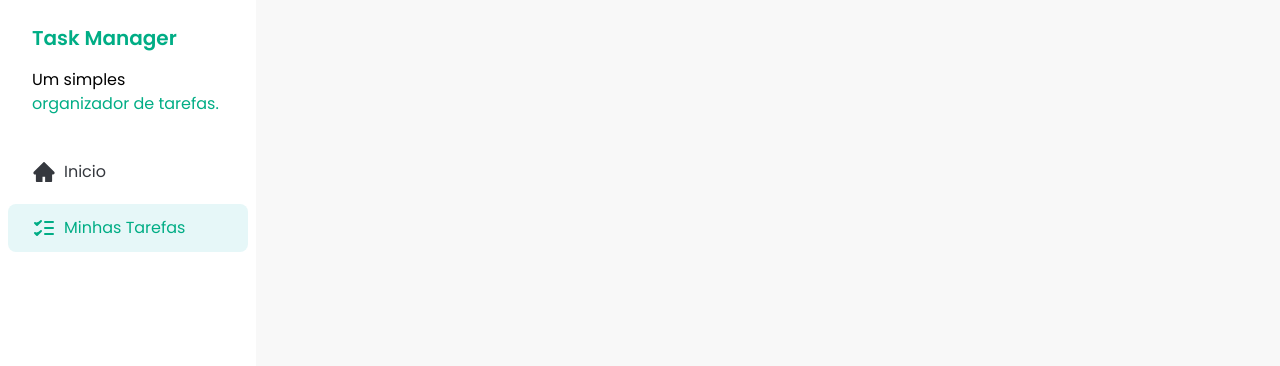
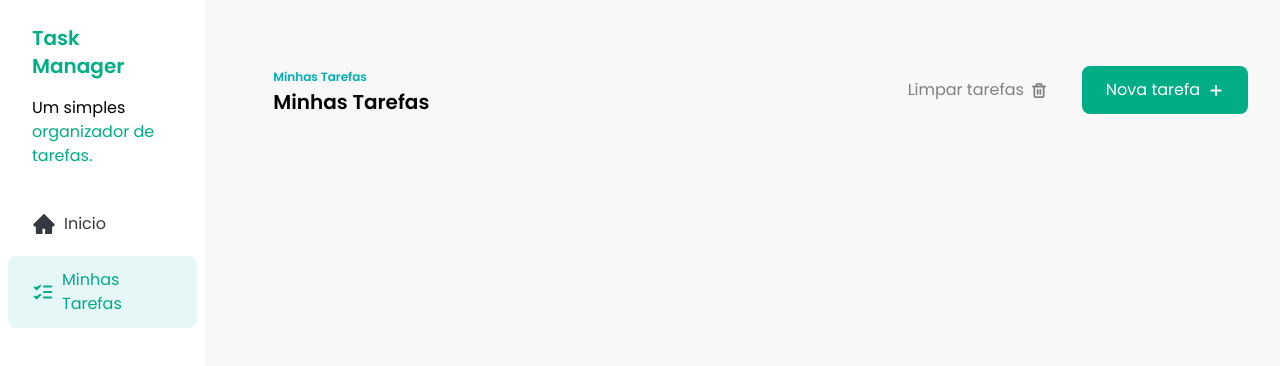
Before and after one commit to duduzinmuller/task-manager, a React (Vite) app: page / in a window 1280 px wide. Shown: the top 366 px of the page. Built offline with nearby package versions, Linux system fonts and the light colour scheme.

Commit message:
feat: add initial Task and Button components

```diff
--- a/src/App.jsx
+++ b/src/App.jsx
@@ -1,9 +1,11 @@
 import Sidebar from "./components/Sidebar"
+import Tasks from "./components/Tasks"
 
 function App() {
   return (
-    <div>
+    <div className="flex gap-9">
       <Sidebar />
+      <Tasks />
     </div>
   )
 }
--- /dev/null
+++ b/src/components/Button.jsx
@@ -0,0 +1,21 @@
+const Button = ({ children, variant = "primary" }) => {
+  const getVariantClasses = () => {
+    if (variant === "primary") {
+      return "bg-[#00AD85] text-white"
+    }
+
+    if (variant === "secundary") {
+      return "bg-transparent text-[#818181]"
+    }
+  }
+
+  return (
+    <button
+      className={`flex items-center gap-2 rounded-lg px-6 py-3 ${getVariantClasses()} transition hover:opacity-80`}
+    >
+      {children}
+    </button>
+  )
+}
+
+export default Button
--- a/src/components/Tasks.jsx
+++ b/src/components/Tasks.jsx
@@ -1,39 +1,27 @@
-import { useState } from "react"
-import Header from "./Header"
+import Button from "./Button"
+import AddIcon from "../assets/icons/add.svg?react"
+import TrashIcon from "../assets/icons/trash.svg?react"
 
-function Tasks() {
-  const [messages, setMessages] = useState(["Hello", "World"])
-  const [inputValue, setInputValue] = useState("teste")
-
-  function handleButtonClick() {
-    setMessages([...messages, inputValue])
-  }
-
+const Tasks = () => {
   return (
-    <div>
-      <Header>
-        <h1>Add a task</h1>
-      </Header>
-      <input
-        type="text"
-        className="input"
-        placeholder="Create your task..."
-        value={inputValue}
-        onChange={(e) => setInputValue(e.target.value)}
-      />
-      <button className="button" onClick={handleButtonClick}>
-        Add Task{" "}
-      </button>
-
-      <Header>
-        <h1>My Tasks</h1>
-      </Header>
-      <div>
-        <ul>
-          {messages.map((message) => (
-            <li>{message}</li>
-          ))}
-        </ul>
+    <div className="w-full px-8 py-16">
+      <div className="flex justify-between">
+        <div>
+          <span className="text-xs font-semibold text-[#00ADB5]">
+            Minhas Tarefas
+          </span>
+          <h2 className="text-xl font-semibold">Minhas Tarefas</h2>
+        </div>
+        <div className="flex items-center gap-3">
+          <Button variant="secundary">
+            Limpar tarefas
+            <TrashIcon />
+          </Button>
+          <Button variant="primary">
+            Nova tarefa
+            <AddIcon />
+          </Button>
+        </div>
       </div>
     </div>
   )
```
Also changed, not shown: src/assets/icons/add.svg (added), src/assets/icons/trash.svg (added).
